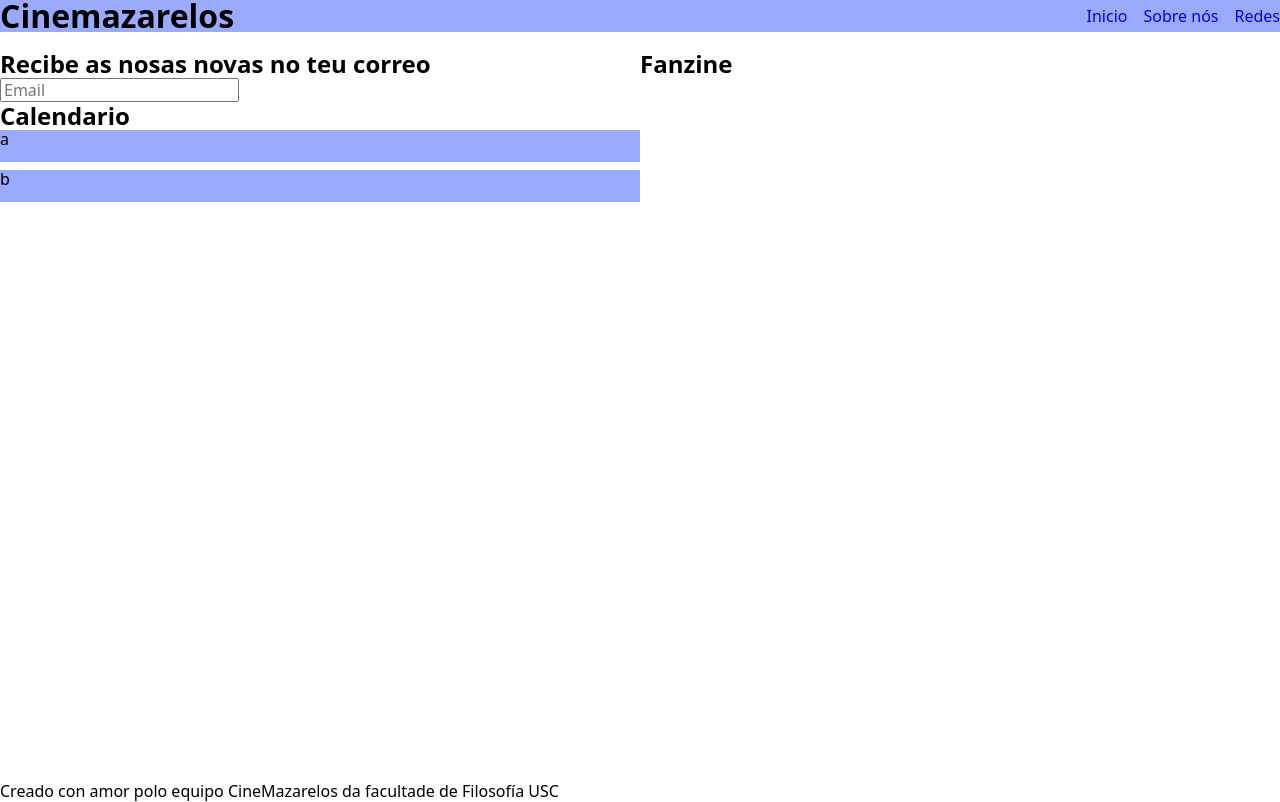
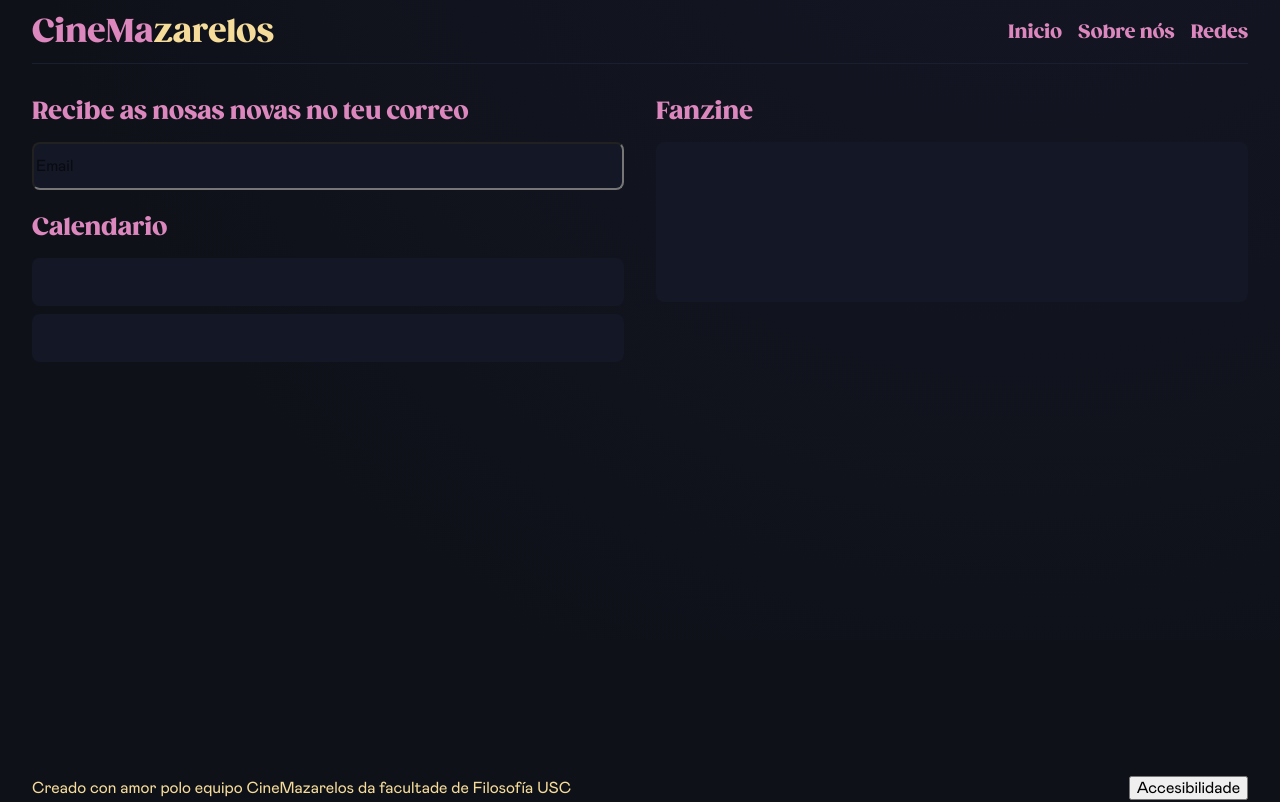
Before and after one commit to eerii/cinemazarelos, a Python web app: template templates/inicio.html in a window 1280 px wide. Run offline with Jinja, Linux system fonts and the light colour scheme; the template is opened without the code that fills it, so the values that code supplies are empty.

Commit message:
feat: estilo 🎨

```diff
--- a/assets/style.css
+++ b/assets/base.css
@@ -1,32 +1,91 @@
 /* Baseado en https://github.com/frontaid/natural-selection */
 
 /* * * * * * * * * * * * * * * * * * * * * * * * * * * * * * * * * * * * * * * *
-Universal
+Tipografias
 * * * * * * * * * * * * * * * * * * * * * * * * * * * * * * * * * * * * * * * */
+
+/* Texto */
+
+@font-face {
+    font-family: "Inter";
+    src: url("/assets/fonts/inter.ttf") format("truetype-variations");
+    font-weight: 100 900;
+}
+
+@font-face {
+    font-family: "Mabry";
+    src: url("/assets/fonts/mabry.ttf") format("truetype-variations");
+    font-weight: 100 900;
+}
+
+/* Titulos */
+
+@font-face {
+    font-family: "Gazpacho";
+    src: url("/assets/fonts/gzpch_bold.ttf") format("truetype");
+    font-weight: 800;
+}
+
+/* Universal */
 
 *,
 *::before,
 *::after {
 }
 
-/* * * * * * * * * * * * * * * * * * * * * * * * * * * * * * * * * * * * * * * *
-Root
-* * * * * * * * * * * * * * * * * * * * * * * * * * * * * * * * * * * * * * * */
+/* Raiz do documento */
+/* Aqui definimos todolas variables globais */
 
 :root {
+    --font-text: "Mabry";
+    --font-title: "Gazpacho";
+
+    --bg: #0f1119;
+    --fg: #f5dc9a;
+    --accent: #dc87bd;
+    --ok: #639464;
+    --error: #d1525e;
+
+    --bg-base: #4557a1;
+    --bg-lighter: color-mix(in oklab, var(--bg-base) 20%, var(--bg));
+    --bg-light: color-mix(in oklab, var(--bg-base) 10%, var(--bg));
+    --bg-dark: color-mix(in oklab, black 15%, var(--bg));
+    --bg-darker: color-mix(in oklab, black 25%, var(--bg));
+
+    --nav-height: 4rem;
+    --spacing: 1rem;
+    --radius: 0.5rem;
+
+    font-family: var(--font-text);
+
+    color: var(--fg);
+    accent-color: var(--accent);
+    scroll-behavior: smooth;
 }
-html {
+
+:root[accessible="true"] {
+    --font-text: "Inter";
+    --font-title: "Inter";
+
+    --bg: white;
+    --fg: black;
+    --accent: black;
+
+    --spacing: 1.5rem;
 }
+
 body {
-    margin-top: 2rem; /* Barra de navegacion */
-    min-height: calc(100vh - 2rem);
     display: flex;
     flex-direction: column;
+
+    margin-top: var(--nav-height);
+    padding: 0 calc(var(--spacing) * 2);
+    min-height: calc(100vh - var(--nav-height));
+
+    background-color: var(--bg);
 }
 
-/* * * * * * * * * * * * * * * * * * * * * * * * * * * * * * * * * * * * * * * *
-Contido
-* * * * * * * * * * * * * * * * * * * * * * * * * * * * * * * * * * * * * * * */
+/* Titulos */
 
 h1,
 h2,
@@ -34,6 +93,9 @@
 h4,
 h5,
 h6 {
+    font-family: var(--font-title);
+    color: var(--accent);
+    padding: var(--spacing) 0;
 }
 h1 {
 }
@@ -48,8 +110,7 @@
 h6 {
 }
 
-header {
-}
+/* Navegacion */
 
 nav {
 }
@@ -66,6 +127,8 @@
 }
 nav a:active {
 }
+
+/* Seccions */
 
 main {
 }
@@ -89,11 +152,8 @@
 address {
 }
 
-/* * * * * * * * * * * * * * * * * * * * * * * * * * * * * * * * * * * * * * * *
-Bloques de texto
-* * * * * * * * * * * * * * * * * * * * * * * * * * * * * * * * * * * * * * * */
+/* Bloques de texto */
 
-/* Xeral */
 p,
 ol,
 ul,
@@ -103,8 +163,6 @@
 hr,
 dl {
 }
-
-/* Especifico */
 
 p {
 }
@@ -151,9 +209,7 @@
 dd {
 }
 
-/* * * * * * * * * * * * * * * * * * * * * * * * * * * * * * * * * * * * * * * *
-Texto en linha
-* * * * * * * * * * * * * * * * * * * * * * * * * * * * * * * * * * * * * * * */
+/* Enlaces */
 
 a {
 }
@@ -163,6 +219,8 @@
 }
 a:active {
 }
+
+/* Outro texto */
 
 strong {
 }
@@ -219,18 +277,12 @@
 time {
 }
 
-/* * * * * * * * * * * * * * * * * * * * * * * * * * * * * * * * * * * * * * * *
-Edicion
-* * * * * * * * * * * * * * * * * * * * * * * * * * * * * * * * * * * * * * * */
-
 del {
 }
 ins {
 }
 
-/* * * * * * * * * * * * * * * * * * * * * * * * * * * * * * * * * * * * * * * *
-Contido embedido
-* * * * * * * * * * * * * * * * * * * * * * * * * * * * * * * * * * * * * * * */
+/* Contido embedido */
 
 img {
 }
@@ -248,9 +300,7 @@
 noscript {
 }
 
-/* * * * * * * * * * * * * * * * * * * * * * * * * * * * * * * * * * * * * * * *
-Taboas
-* * * * * * * * * * * * * * * * * * * * * * * * * * * * * * * * * * * * * * * */
+/* Taboas */
 
 table {
 }
@@ -271,9 +321,7 @@
 td {
 }
 
-/* * * * * * * * * * * * * * * * * * * * * * * * * * * * * * * * * * * * * * * *
-Formularios
-* * * * * * * * * * * * * * * * * * * * * * * * * * * * * * * * * * * * * * * */
+/* Formularios */
 
 fieldset {
 }
@@ -293,7 +341,6 @@
 :focus::placeholder {
 }
 
-/* Xeral */
 input,
 textarea,
 select,
@@ -315,7 +362,6 @@
 input[type="time"] {
 }
 
-/* Especifico */
 textarea {
 }
 input[type="text"] {
@@ -343,7 +389,6 @@
 input[type="time"] {
 }
 
-/* Checkmarks */
 input[type="checkbox"],
 input[type="radio"] {
 }
@@ -359,7 +404,6 @@
 input[type="radio"]:checked {
 }
 
-/* Outras entradas */
 input[type="file"] {
 }
 input[type="color"] {
@@ -378,6 +422,17 @@
 datalist {
 }
 
+/* Forumalarios invalidos e que foron interactuados */
+form.interacted:invalid {
+}
+form.interacted :invalid,
+form .touched:invalid {
+}
+:user-invalid {
+}
+:-moz-ui-invalid {
+}
+
 /* Botons */
 button,
 input[type="submit"] {
@@ -390,18 +445,7 @@
 button.secondary:disabled {
 }
 
-/* Forumalarios invalidos e que foron interactuados */
-form.interacted:invalid {
-}
-form.interacted :invalid,
-form .touched:invalid {
-}
-:user-invalid {
-}
-:-moz-ui-invalid {
-}
-
-/* Outros */
+/* Outros elementos de formularios */
 output {
 }
 
@@ -410,9 +454,7 @@
 meter {
 }
 
-/* * * * * * * * * * * * * * * * * * * * * * * * * * * * * * * * * * * * * * * *
-Elementos interactivos
-* * * * * * * * * * * * * * * * * * * * * * * * * * * * * * * * * * * * * * * */
+/* Elementos interactivos */
 
 details {
 }
@@ -439,9 +481,7 @@
 [inert] * {
 }
 
-/* * * * * * * * * * * * * * * * * * * * * * * * * * * * * * * * * * * * * * * *
-Media queries
-* * * * * * * * * * * * * * * * * * * * * * * * * * * * * * * * * * * * * * * */
+/* Media queries */
 
 @media (prefers-reduced-motion: reduce) {
 }
--- /dev/null
+++ b/assets/custom.css
@@ -0,0 +1 @@
+/* Estilo para clases */
--- a/templates/base.html
+++ b/templates/base.html
@@ -1,7 +1,8 @@
 <!doctype html>
 <html lang="gl">
     <head>
-        <title>{% block title %}Cinemazarelos{% endblock %}</title>
+        <!-- Meta -->
+        <title>{% block title %}CineMazarelos{% endblock %}</title>
         <meta charset="utf-8" />
         <meta name="viewport" content="width=device-width" />
         <meta
@@ -9,11 +10,16 @@
             content="A páxina web do ciclo de cine da Facultade de Filosofía da USC. Infórmate sobre as próximas sesións e descubre todas as novidades."
         />
 
+        <!-- Scripts -->
+        <!-- Inclúe htmx, hyperscript e inline css -->
         <script src="https://unpkg.com/htmx.org/dist/htmx.min.js"></script>
+        <script src="https://unpkg.com/hyperscript.org"></script>
         <script src="/assets/inline_css.js"></script>
 
+        <!-- Estilo e contido estático -->
         <link rel="stylesheet" href="/assets/modern_normalize.css" />
-        <link rel="stylesheet" href="/assets/style.css" />
+        <link rel="stylesheet" href="/assets/base.css" />
+        <link rel="stylesheet" href="/assets/custom.css" />
         <link rel="shortcut icon" href="/assets/favicon.ico" />
 
         {% block head %}{% endblock %}
@@ -28,8 +34,29 @@
             <h1>Nada que ver aquí 🤫</h1>
             {% endblock %}
         </div>
+
+        <!-- Barra final da web -->
+        <footer>
+            <style>
+                this {
+                    display: flex;
+                    align-items: center;
+                }
+
+                this p {
+                    flex-grow: 1;
+                }
+            </style>
+            <p>Creado con amor polo equipo CineMazarelos da facultade de Filosofía USC</p>
+            <div _="on load
+                    if localStorage.accessible is 'true' add @accessible='true' to <:root/>
+            ">
+                <button _="on click
+                    toggle @accessible='true' on <:root/>
+                    if localStorage.accessible is 'true' set localStorage.accessible to 'false'
+                    else set localStorage.accessible to 'true'
+                ">Accesibilidade</button>
+            </div>
+        </footer>
     </body>
-    <footer>
-        <p>Creado con amor polo equipo CineMazarelos da facultade de Filosofía USC</p>
-    </footer>
 </html>
--- a/templates/inicio.html
+++ b/templates/inicio.html
@@ -4,6 +4,25 @@
 
 {% block content %}
 <!-- Películas -->
+
+<div>
+    <style>
+        this {
+            background: radial-gradient(
+                64rem circle at 80vw -16rem,
+                var(--bg-light),
+                transparent
+            );
+
+            position: absolute;
+            top: 0;
+            left: 0;
+            height: 40rem;
+            width: 100%;
+            z-index: -1;
+        }
+    </style>
+</div>
 
 <div hx-get="/api/peliculas" hx-trigger="load">
     <p class="htmx-indicator">Cargando...</p>
@@ -13,8 +32,24 @@
 
 <div>
     <style>
-        this { display: flex; }
-        this div { flex: 50%; }
+        this {
+            display: flex;
+            gap: calc(var(--spacing) * 2);
+        }
+
+        this div {
+            flex: 50%;
+        }
+
+        /* TODO: Move to box class */
+        this div div, this div input {
+            width: 100%;
+            height: 3rem;
+            background-color: var(--bg-light);
+            border-radius: var(--radius);
+            margin-bottom: 0.5rem;
+        }
+
         @media sm- {
             this { flex-direction: column; }
         }
@@ -26,20 +61,16 @@
         <h2>Calendario</h2>
         <div>
             <style>
-                this div {
-                    width: 100%;
-                    height: 2rem;
-                    background-color: #99aaff;
-                    margin-bottom: 0.5rem;
-                }
+
             </style>
 
-            <div>a</div>
-            <div>b</div>
+            <div></div>
+            <div></div>
         </div>
     </div>
     <div>
         <h2>Fanzine</h2>
+        <div style="height: 10rem;"></div>
     </div>
 </div>
 
--- a/templates/nav.html
+++ b/templates/nav.html
@@ -3,22 +3,47 @@
         this {
             position: fixed;
             top: 0;
+            left: 0;
             width: 100%;
-            height: 2rem;
-            background-color: #99aaff;
+            height: var(--nav-height);
 
+            padding: 0 calc(var(--spacing) * 2);
+
+            animation-name: oscurecer_fondo;
+            animation-timeline: scroll(root);
+            animation-timing-function: linear;
+        }
+
+        this div {
             display: flex;
             flex-direction: row;
             align-items: center;
             gap: 1rem;
+
+            height: var(--nav-height);
+            border-bottom: 1px solid var(--bg-lighter);
         }
 
         this h1 {
             flex-grow: 1;
         }
+
+        this span {
+            color: var(--fg);
+        }
+
+        @keyframes oscurecer_fondo {
+            40%,
+            to {
+                background-color: var(--bg);
+                backdrop-filter: blur(0.5rem);
+            }
+        }
     </style>
-    <h1>Cinemazarelos</h1>
-    <a href="/">Inicio</a>
-    <a href="/sobre_nos">Sobre nós</a>
-    <a href="/">Redes</a>
+    <div>
+        <h1>CineMa<span>zarelos</span></h1>
+        <a href="/"><h3>Inicio</h3></a>
+        <a href="/sobre_nos"><h3>Sobre nós</h3></a>
+        <a href="/"><h3>Redes</h3></a>
+    </div>
 </div>
```
Also changed, not shown: assets/fonts/gzpch_bold.ttf (added), assets/fonts/inter.ttf (added), assets/fonts/mabry.ttf (added), assets/fonts/oracle.ttf (added), assets/fonts/value.ttf (added), 1 other file.
